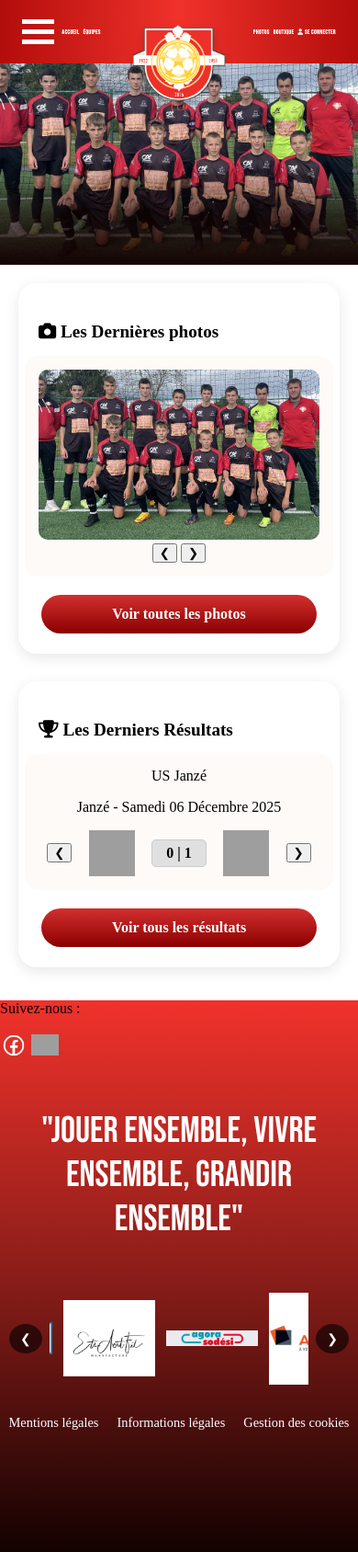
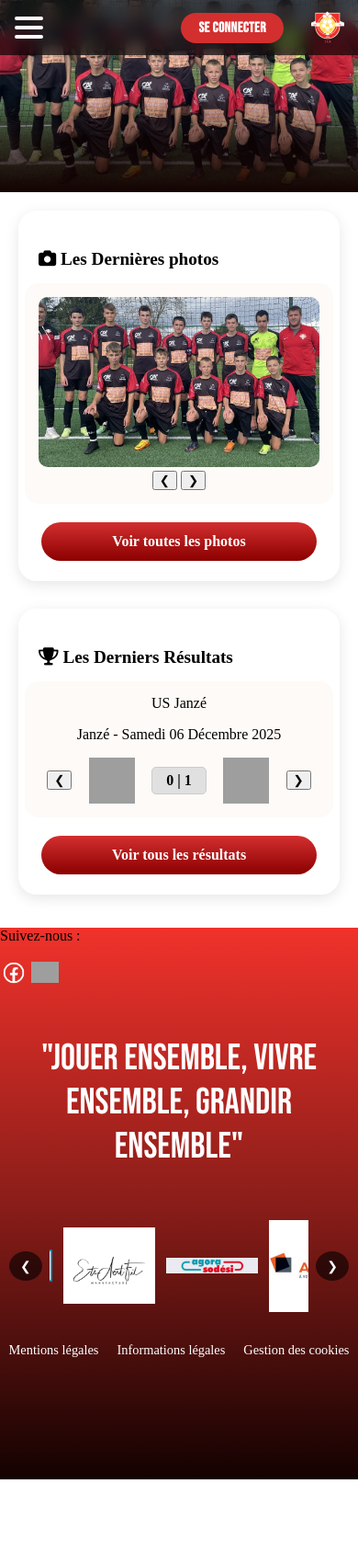
Before and after one commit to Yannickthomas0602/Club-de-foot-Martign-, a PHP site: page /index.php in a window 390 px wide. Shown: the whole page at 92% size. After the commit the page ends 1609 px from the top, so only its background shows below. Run offline with PHP 8.4, Linux system fonts and the light colour scheme; grey boxes are pictures that could not be loaded.

Commit message:
modification du header

```diff
--- a/assets/css/header.css
+++ b/assets/css/header.css
@@ -1,26 +1,164 @@
+/* Logo mobile caché par défaut */
+.logo_mobile_wrapper {
+    display: none;
+    width: 100vw;
+    text-align: center;
+    background: transparent;
+    margin: 0.7em 0 0.7em 0;
+    padding: 0;
+    z-index: 10;
+}
+.logo_club_mobile {
+    height: 14vw;
+    max-height: 56px;
+    min-height: 30px;
+    margin: 0 auto;
+    display: inline-block;
+    background: transparent;
+    border: none;
+    box-shadow: none;
+}
+@media (max-width: 600px) {
+    /* Cacher les liens de navigation */
+    .desktop_links {
+        display: none !important;
+    }
+    /* Cacher le logo du header */
+    .nav_center {
+        display: flex !important;
+        flex: 1 1 0;
+        justify-content: center !important;
+        align-items: center !important;
+        position: static !important;
+        transform: none !important;
+        margin: 0 !important;
+        min-width: 0;
+        order: 3;
+        overflow: visible !important;
+        z-index: 10;
+    }
+    .logo_club {
+            display: block !important;
+            margin: 0 auto !important;
+            height: 36px !important;
+            width: auto !important;
+            max-width: 80vw !important;
+            min-width: 24px !important;
+            min-height: 24px !important;
+            max-height: 48px !important;
+            object-fit: contain;
+            transform: none !important;
+            z-index: 11;
+    }
+    /* Afficher le logo mobile centré */
+    .logo_mobile_wrapper {
+        display: block !important;
+    }
+    .logo_club_mobile {
+        display: inline-block !important;
+    }
+    /* Afficher seulement le bouton burger et le bouton connexion dans la barre */
+    .nav_group_left > #openBtn {
+        display: block !important;
+    }
+    .nav_group_left {
+        justify-content: flex-start;
+        width: auto;
+    }
+    .nav_group_right {
+        justify-content: flex-end;
+        width: auto;
+    }
+    .Se_connecter {
+        display: flex !important;
+        order: 2;
+        width: auto;
+        justify-content: flex-end;
+        margin: 0;
+    }
+    .btn-connexion {
+        font-size: 4vw !important;
+        padding: 7px 16px !important;
+        border-radius: 24px !important;
+        min-width: 80px;
+        max-width: 160px;
+        width: auto;
+        text-align: center;
+        margin: 0.2em 0.5em 0.2em 0;
+        box-shadow: 0 2px 8px rgba(0,0,0,0.10);
+        white-space: nowrap;
+        overflow: hidden;
+        text-overflow: ellipsis;
+    }
+    #rectangle {
+        display: grid;
+        grid-template-columns: 1fr auto 1fr;
+        align-items: center;
+        height: 60px;
+        padding: 0 0.5em;
+        gap: 0;
+    }
+    .nav_group_left {
+        grid-column: 1;
+        justify-content: flex-start;
+    }
+    .nav_center {
+        grid-column: 2;
+        justify-content: center !important;
+        align-items: center !important;
+        display: flex !important;
+    }
+    .nav_group_right {
+        grid-column: 3;
+        justify-content: flex-end;
+    }
+    .Se_connecter {
+        display: flex !important;
+        width: auto;
+        justify-content: flex-end;
+        margin: 0;
+    }
+}
 /* utiliser l'unité des VW pour faire des tailles relatives à la largeur de l'écran */
 @import url('https://fonts.googleapis.com/css2?family=Roboto:ital,wght@0,100..900;1,100..900&display=swap');
 body {
     margin: 0;
     padding: 0;
-    box-sizing: border-box;
+
 }
 header {
     width: 100%;
-    height: 69px;
+    height: 60px;
     position: relative;
     z-index: 1000;
 }
 #rectangle {
     width: 100%;
-    height: 69px;
-    background:
-        linear-gradient(to right, #9e0101bf 0%, #f0322b 50%, #9e0101bf 100%),
-#f0322b;
+    height: 60px;
 
+    /* Le fond et le flou */
+    background-color: rgba(0, 0, 0, 0.65);
+    backdrop-filter: blur(8px);
+    -webkit-backdrop-filter: blur(8px);
+
+    /* La disposition de tes éléments */
     display: flex;
     justify-content: space-evenly;
     align-items: center;
+
+
+    position: fixed;
+    top: 0;
+    left: 0;
+    z-index: 1000;
+}
+#rectangle {
+
+    position: fixed;
+    top: 0;
+    left: 0;
+    width: 100%;
+    z-index: 1000;
 }
 
 
@@ -50,7 +188,7 @@ align-items: center;
 }
 
 .desktop_links a:hover, .login_accueil a:hover {
-    color: #000;
+    color: #d32f2f;
 }
 
 .desktop_links {
@@ -58,11 +196,24 @@ align-items: center;
     gap: 1.042vw;
 }
 .logo_club {
-    height: 100px;
+        height: 7vw;
+        max-height: 80px;
+        min-height: 40px;
         width: auto;
+        max-width: 90vw;
         transform: translateY(40px);
         z-index: 10;
         filter: drop-shadow(0px 4px 4px rgba(0,0,0,0.2));
+        transition: height 0.3s, max-height 0.3s;
+}
+
+@media (max-width: 600px) {
+    .logo_club {
+        height: 12vw;
+        max-height: 50px;
+        min-height: 30px;
+        transform: translateY(20px);
+    }
 }
 
 .nav_center{
@@ -78,3 +229,21 @@ align-items: center;
     display: flex;
     flex-direction: row;
 }
+.btn-connexion {
+    background-color: #d32f2f;
+    color: white;
+    padding: 5px 20px;
+    border-radius: 25px;
+    text-decoration: none;
+    font-weight: bold;
+    transition: background-color 0.3s ease;
+    font-family: "Bebas Neue", cursive;
+    font-size: 1.7vw;
+    text-transform: uppercase;
+    letter-spacing: 0.1vw;
+}
+
+/* Optionnel : effet quand on passe la souris dessus */
+.btn-connexion:hover {
+    background-color: #b71c1c;
+}
--- a/assets/css/menu_burger.css
+++ b/assets/css/menu_burger.css
@@ -1,6 +1,7 @@
 /* bandeau */
+
 .sidenav{
-    height: 100%;
+    height: 100vh;
 
     position: fixed;
     z-index: 1;
@@ -26,7 +27,7 @@
 }
 
 .sidenav a:hover{
-    color: #111;
+    color: #d32f2f;
 }
 
 .sidenav ul {
@@ -47,12 +48,33 @@
 }
 
 .burger-icon span{
-    display: block;
-    width: 35px;
-    height: 5px;
-    background-color: #FFFDFD;
-    margin: 6px 0;
+        display: block;
+        width: 6vw;
+        max-width: 40px;
+        min-width: 24px;
+        height: 0.8vw;
+        max-height: 5px;
+        min-height: 3px;
+        background-color: #FFFDFD;
+        margin: 0.5vw 0;
+        border-radius: 2px;
+        transition: width 0.3s, height 0.3s;
+}
+
+@media (max-width: 600px) {
+    .burger-icon span {
+        width: 8vw;
+        max-width: 32px;
+        min-width: 18px;
+        height: 1.5vw;
+        max-height: 4px;
+        min-height: 2px;
+        margin: 1.5vw 0;
+    }
+    #openBtn {
+        padding: 0.5em;
+    }
 }
 #openBtn:hover .burger-icon span {
-    background-color: #111;
+    background-color: #d32f2f;
 }
--- a/assets/css/style.css
+++ b/assets/css/style.css
@@ -1,12 +1,13 @@
 
 
- .Image_accueil {
+
+.Image_accueil {
     position: relative;
     width: 100%;
-    /* On définit un ratio (ex: 16/9 ou 3/2). L'image s'adaptera partout ! */
     aspect-ratio: 16 / 9;
     overflow: hidden;
-    background-color: #130201; /* Rappel de ta couleur de fond pour éviter un flash blanc */
+    background-color: #130201;
+    margin-top: -70px;
 }
 
 .Image_accueil img {
--- a/header.php
+++ b/header.php
@@ -18,28 +18,24 @@
     <header>
         <div id="rectangle">
             <div class="nav_group_left">
-
-                 <?php include 'menu_burger.html'; ?>
+                <?php include 'menu_burger.html'; ?>
                 <nav class="desktop_links">
                     <a href="index.php">Accueil</a>
                     <a href="#">&Eacute;quipes</a>
                 </nav>
             </div>
-            <div class="nav_center">
-                <img id="logo_accueil" src="assets/img/Logo_club/logo_rogne.png" alt="Image du logo du club" class="logo_club">
-            </div>
-
             <div class="nav_group_right">
                 <nav class="desktop_links">
                     <a href="photos.php">Photos</a>
                     <a class="boutique-link" href="https://cadets-chelun-martigne.kalisport.com/"target="_blank"rel="noopener noreferrer">Boutique</a>
-                    <div class="Se_connecter">
-                    <a href="login.php"><i class="fa-solid fa-user"></i> Se connecter</a>
-                    </div>
                 </nav>
+                <div class="Se_connecter">
+                    <a href="login.php" class="btn-connexion"> Se connecter</a>
                 </div>
-
-
+            </div>
+            <div class="nav_center">
+                <img id="logo_accueil" src="assets/img/Logo_club/logo_rogne.png" alt="Image du logo du club" class="logo_club">
+            </div>
         </div>
-
+        <!-- (Suppression du logo mobile sous la barre) -->
     </header>
```
Lines whose indentation alone changed are shown as unchanged.
